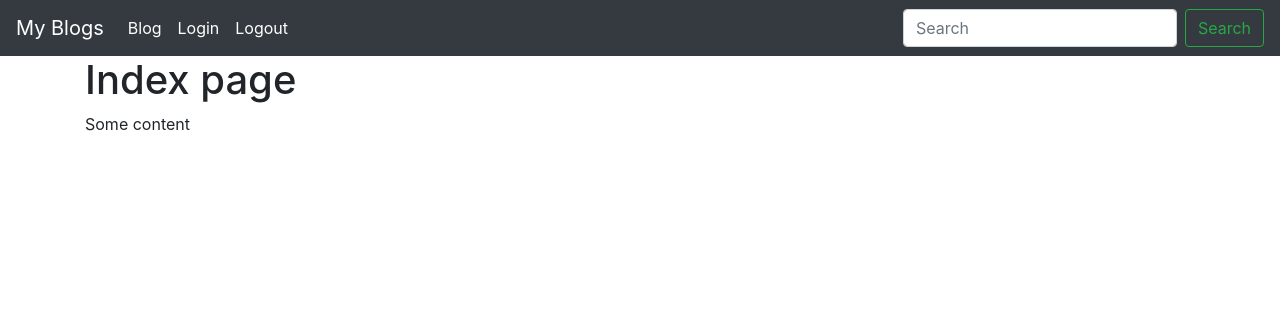
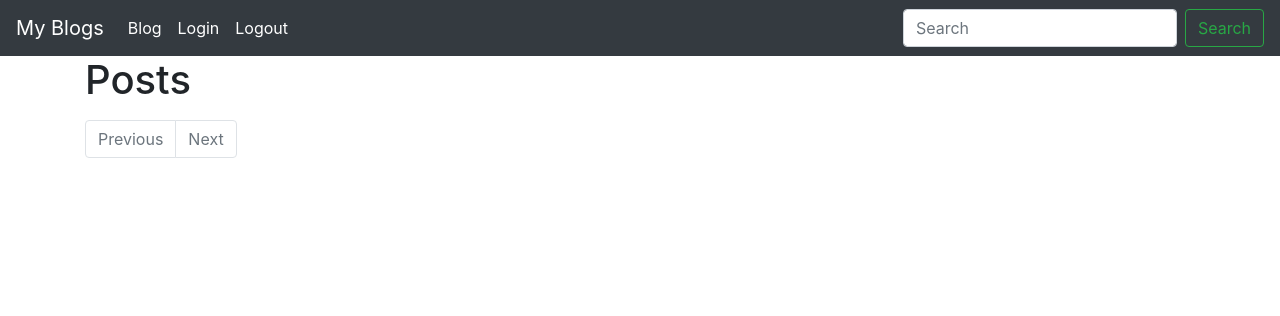
Before and after one commit to OlegSaw/my_blog, a Flask app: page / in a window 1280 px wide. Shown: the top 316 px of the page. Run offline with Flask 2, Linux system fonts and the light colour scheme; the visitor is signed in with stand-in values (Sample User, id 1); data comes from the database, SQL or seed files in the repository; data that the repository does not hold is empty; parts of the project's set-up code (start-up, migrations or seed data) failed here and were passed over; some libraries are stand-ins or nearby versions.

Commit message:
update main pages

```diff
--- a/posts/forms.py
+++ b/posts/forms.py
@@ -3,3 +3,4 @@ from wtforms import Form, StringField, TextAreaField
 class PostForm(Form):
     title = StringField('Title')
     body = TextAreaField('Body')
+    #tag = StringField('Tags')
--- a/posts/templates/posts/create_post.html
+++ b/posts/templates/posts/create_post.html
@@ -19,6 +19,7 @@
       <div class="form-group">
       {{ field.label(class='control-label') }}
       {{ field(class='form-control') }}
+
       </div>
   {% endfor %}
 
--- a/view.py
+++ b/view.py
@@ -1,10 +1,28 @@
 from app import app
-from flask import render_template
+from flask import render_template, request
+from posts.blueprint import Post
 
 @app.route('/')
 def index():
-	name = 'Ivan'
-	return render_template('index.html', name=name)
+    q = request.args.get('q')
+    page = request.args.get('page')
+
+    if page and page.isdigit():
+        page = int(page)
+    else:
+        page = 1
+
+    print("qweqwe: ", page)
+
+    if q:
+        posts = Post.query.filter(Post.title.contains(q) | Post.body.contains(q))
+    else:
+        posts = Post.query.order_by(Post.created.desc())
+
+    pages = posts.paginate(page=page, per_page=5)
+    #return render_template('index.html')
+    return render_template('posts/index.html', posts=posts, pages=pages)
+
 
 @app.errorhandler(404)
 def page_not_found(e):
```
Also changed, not shown: posts/blueprint.py (+6 -3 lines).
